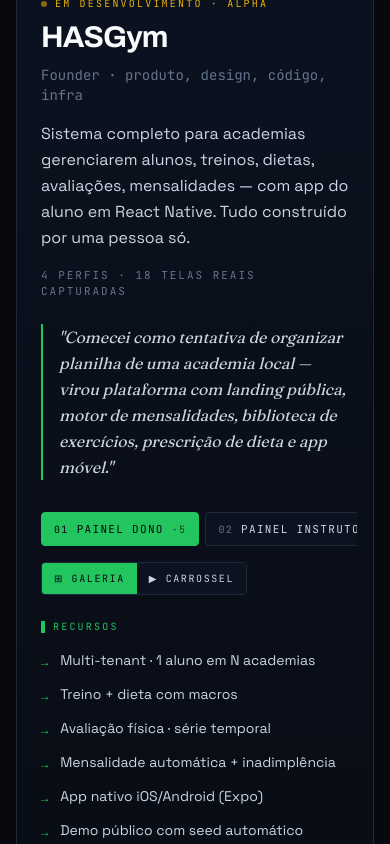
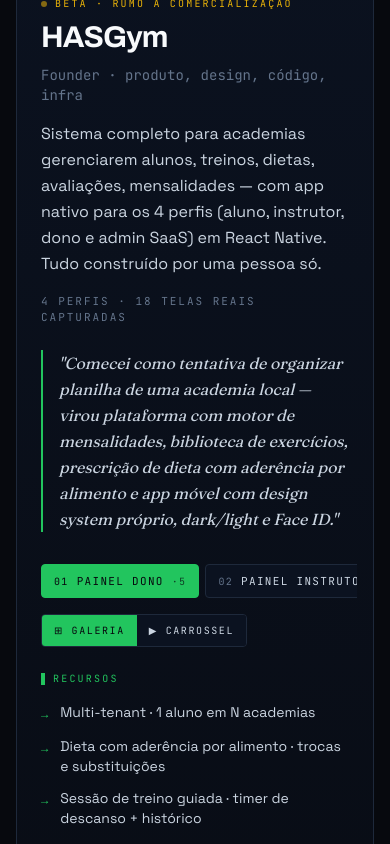
Before and after one commit to douglas-floriano/douglas-floriano.github.io, a React (Vite) app: page / in a window 390 px wide. Shown: the part 9040-9884 px from the top of the page. Built offline with nearby package versions, Linux system fonts and the light colour scheme.

Commit message:
feat(work): atualiza HASGym — beta rumo à comercialização
Reflete o redesign completo do app: 4 perfis no mobile, dieta com
aderência por alimento e substituições, sessão de treino persistida,
dark/light mode, Face ID e design system próprio.

```diff
--- a/src/components/Work.tsx
+++ b/src/components/Work.tsx
@@ -109,19 +109,20 @@
     title: 'HASGym',
     role: 'Founder · produto, design, código, infra',
     description:
-      'Sistema completo para academias gerenciarem alunos, treinos, dietas, avaliações, mensalidades — com app do aluno em React Native. Tudo construído por uma pessoa só.',
+      'Sistema completo para academias gerenciarem alunos, treinos, dietas, avaliações, mensalidades — com app nativo para os 4 perfis (aluno, instrutor, dono e admin SaaS) em React Native. Tudo construído por uma pessoa só.',
     story:
-      'Comecei como tentativa de organizar planilha de uma academia local — virou plataforma com landing pública, motor de mensalidades, biblioteca de exercícios, prescrição de dieta e app móvel.',
+      'Comecei como tentativa de organizar planilha de uma academia local — virou plataforma com motor de mensalidades, biblioteca de exercícios, prescrição de dieta com aderência por alimento e app móvel com design system próprio, dark/light e Face ID.',
     features: [
       'Multi-tenant · 1 aluno em N academias',
-      'Treino + dieta com macros',
-      'Avaliação física · série temporal',
-      'Mensalidade automática + inadimplência',
-      'App nativo iOS/Android (Expo)',
-      'Demo público com seed automático',
+      'Dieta com aderência por alimento · trocas e substituições',
+      'Sessão de treino guiada · timer de descanso + histórico',
+      'Avaliação física · série temporal + IMC',
+      'Mensalidade + bloqueio automático de inadimplência',
+      'App nativo iOS/Android (Expo) · dark/light · Face ID',
+      'Design system próprio · marca P&B minimal',
     ],
-    tech: ['React 19', 'Vite', 'Tailwind v4', 'Laravel', 'TypeScript', 'MySQL', 'React Native', 'Expo'],
-    status: 'em desenvolvimento · alpha',
+    tech: ['React 19', 'Vite', 'Tailwind v4', 'Laravel 11', 'TypeScript', 'MySQL', 'React Native', 'Expo'],
+    status: 'beta · rumo à comercialização',
     logo: '/projects/logos/hasgym.svg',
     logoBg: 'bg-bg3',
     groups: [
```
